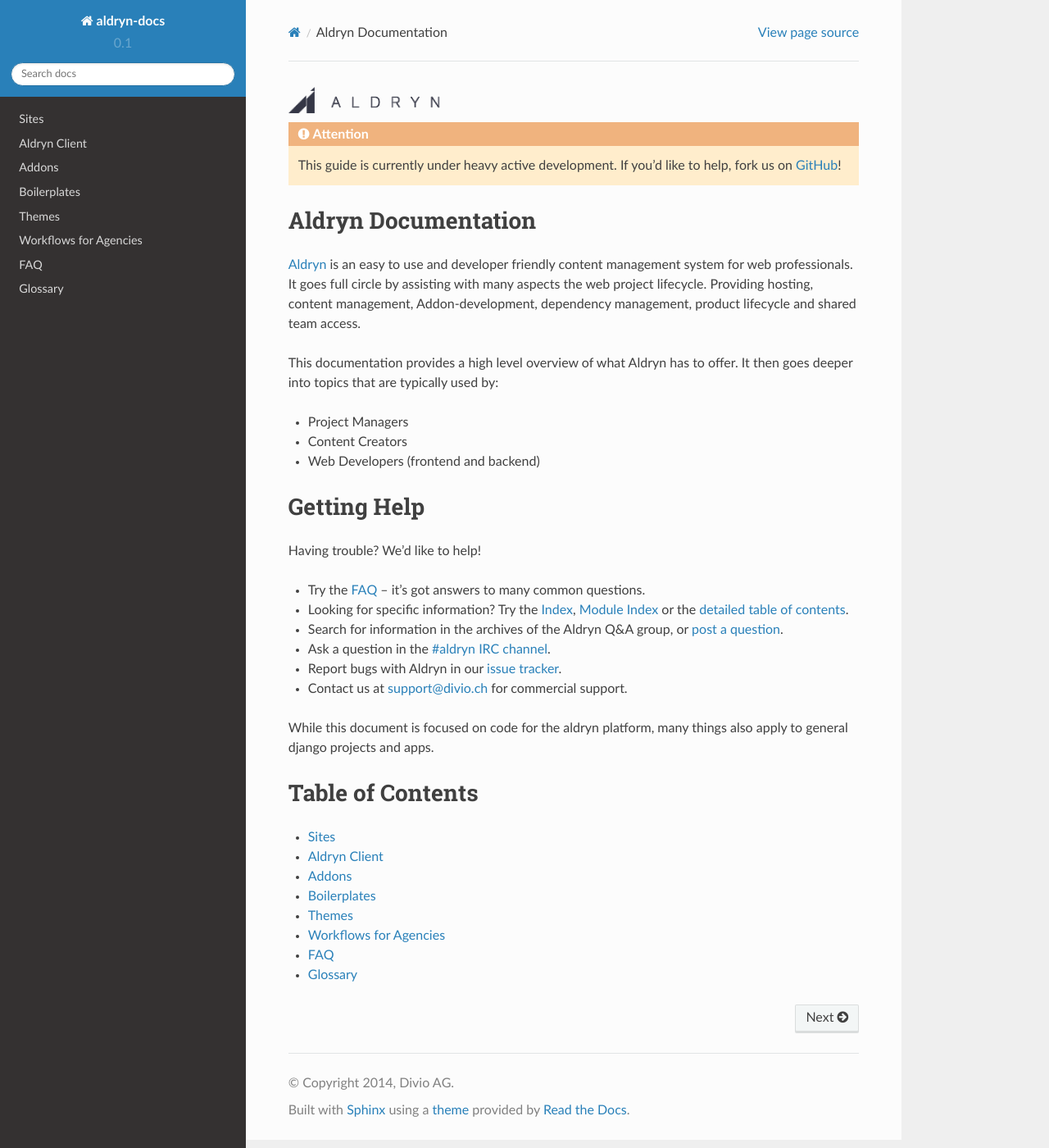
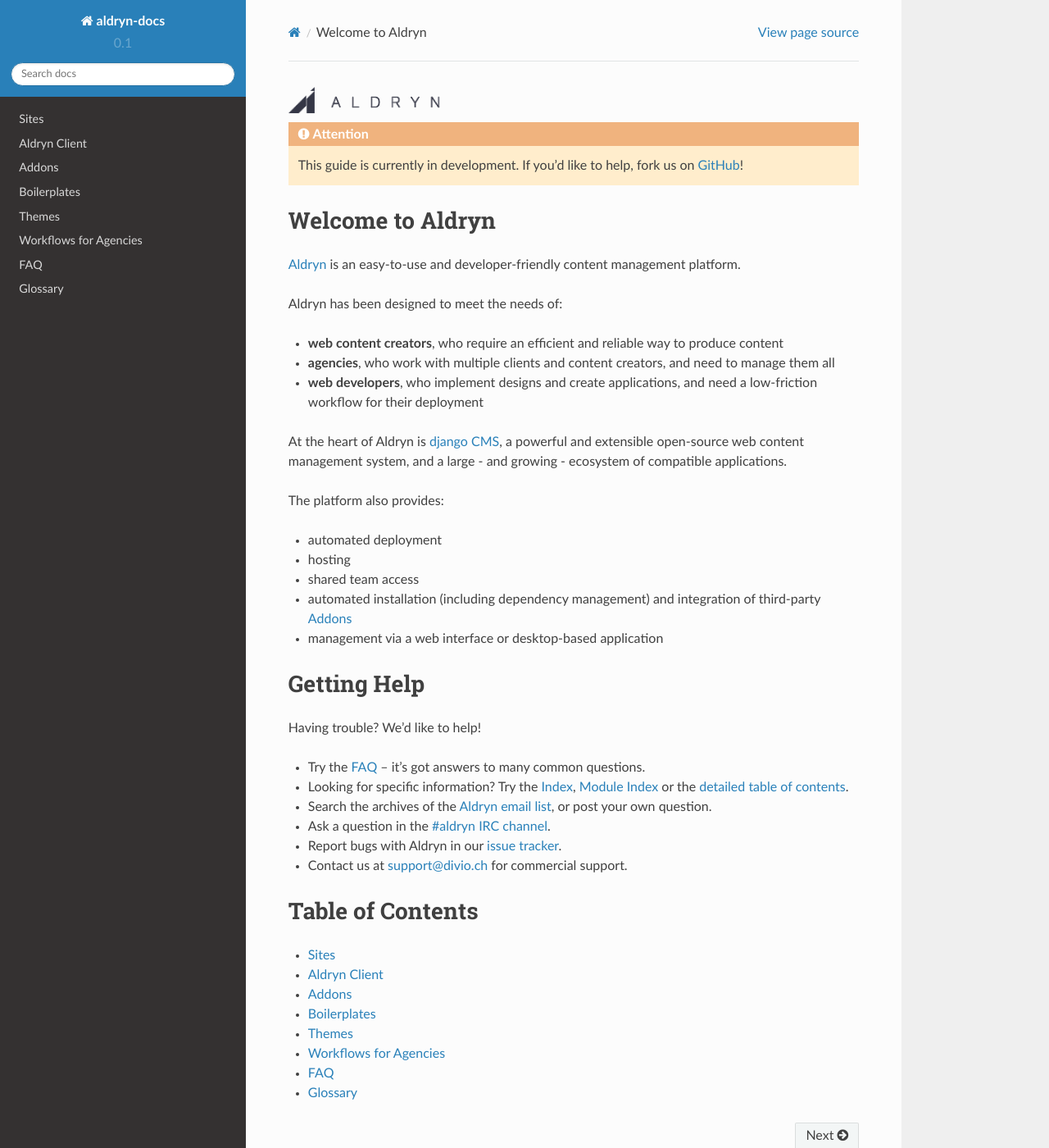
Before and after one commit to aldryn/aldryn-docs, a Sphinx documentation site: the page built from docs/index.rst, in a window 1280 px wide and 1400 px high. Shown: the whole window at 82% size. Built offline with Sphinx 7.4.7 and the Read the Docs theme 2.0.0, drawn with Linux system fonts in a browser that asks for light colours; pages that are not in the unit, such as notebooks, are missing from menus.

Commit message:
Rewords welcome page

```diff
--- a/docs/index.rst
+++ b/docs/index.rst
@@ -9,27 +9,36 @@
 
 
 .. ATTENTION::
-   This guide is currently under heavy active development.
+   This guide is currently in development.
    If you’d like to help, fork us on `GitHub <https://github.com/aldryn/aldryn-docs>`_!
 
 
-####################
-Aldryn Documentation
-####################
+#################
+Welcome to Aldryn
+#################
 
-`Aldryn`_ is an easy to use and developer friendly content management system for web professionals.
-It goes full circle by assisting with many aspects the web project lifecycle. Providing
-hosting, content management, Addon-development, dependency management, product lifecycle and
-shared team access.
+`Aldryn`_ is an easy-to-use and developer-friendly content management platform.
 
-This documentation provides a high level overview of what Aldryn has to offer. It then goes deeper
-into topics that are typically used by:
+Aldryn has been designed to meet the needs of:
 
-* Project Managers
+* **web content creators**, who require an efficient and reliable way to produce content
 
-* Content Creators
+* **agencies**, who work with multiple clients and content creators, and need to manage them all
 
-* Web Developers (frontend and backend)
+* **web developers**, who implement designs and create applications, and need a low-friction
+  workflow for their deployment
+
+At the heart of Aldryn is `django CMS`_, a powerful and extensible open-source web content
+management system, and a large - and growing - ecosystem of compatible applications.
+
+The platform also provides:
+
+* automated deployment
+* hosting
+* shared team access
+* automated installation (including dependency management) and integration of third-party
+  :term:`Addons`
+* management via a web interface or desktop-based application
 
 
 ############
@@ -43,8 +52,7 @@
 * Looking for specific information? Try the :ref:`genindex`, :ref:`modindex` or
   the :doc:`detailed table of contents <index>`.
 
-* Search for information in the archives of the Aldryn Q&A group, or
-  `post a question`_.
+* Search the archives of the `Aldryn email list`_, or post your own question.
 
 * Ask a question in the `#aldryn IRC channel`_.
 
@@ -54,13 +62,10 @@
 
 
 .. _archives: http://groups.google.com/group/aldryn/
-.. _post a question: https://groups.google.com/d/forum/aldryn
+.. _Aldryn email list: https://groups.google.com/d/forum/aldryn
 .. _#aldryn IRC channel: irc://irc.freenode.net/aldryn
 .. _issue tracker: https://github.com/aldryn/aldryn/issues
 
-
-While this document is focused on code for the aldryn platform, many things also apply to general
-django projects and apps.
 
 #################
 Table of Contents
@@ -80,3 +85,4 @@
     glossary
 
 .. _Aldryn: http://www.aldryn.com/
+.. _django CMS: http://django-cms.org/
```
